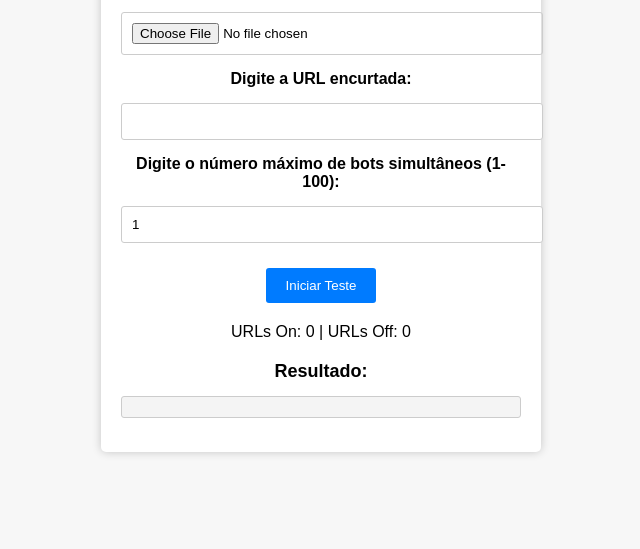
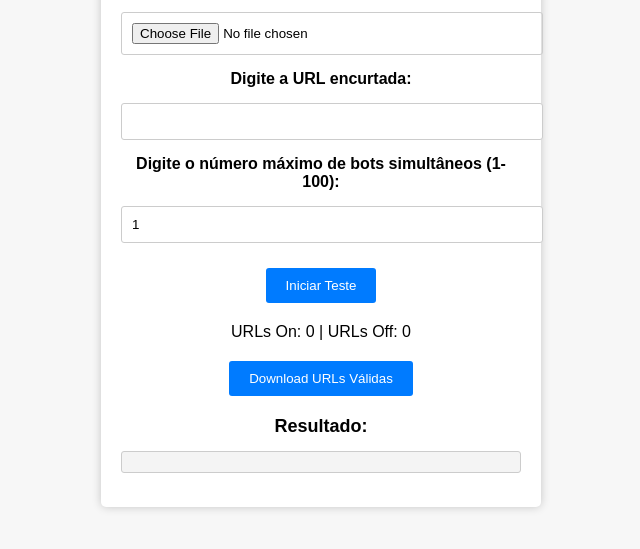
Before and after one commit to Deyvid444yt/Encurtada, a plain HTML site: page Index.html in a window 1280 px wide. Shown: the part 89-638 px from the top of the page, without its empty margins (319-959 px from the left). Drawn offline with Linux system fonts and the light colour scheme.

Commit message:
Update Index.html

```diff
--- a/Index.html
+++ b/Index.html
@@ -87,6 +87,9 @@
             URLs On: <span id="urlOnCount">0</span> | URLs Off: <span id="urlOffCount">0</span>
         </div>
 
+        <!-- Botão de download das URLs válidas (posicionado abaixo do botão de iniciar testes) -->
+        <input type="button" value="Download URLs Válidas" onclick="downloadValidUrls()">
+
         <h2>Resultado:</h2>
         <pre id="result"></pre>
     </div>
@@ -155,6 +158,29 @@
             // Role a página para o início
             window.scrollTo(0, 0);
         }
+
+        function downloadValidUrls() {
+            const validUrls = document.getElementById("result").textContent;
+
+            // Crie um objeto Blob com o conteúdo
+            const blob = new Blob([validUrls], { type: "text/plain" });
+
+            // Crie um URL temporário para o Blob
+            const url = window.URL.createObjectURL(blob);
+
+            // Crie um elemento de link para o download
+            const a = document.createElement("a");
+            a.style.display = "none";
+            a.href = url;
+            a.download = "urls_validas.txt";
+
+            // Adicione o elemento de link ao corpo e clique nele para iniciar o download
+            document.body.appendChild(a);
+            a.click();
+
+            // Libere o URL temporário
+            window.URL.revokeObjectURL(url);
+        }
     </script>
 </body>
 </html>
```
